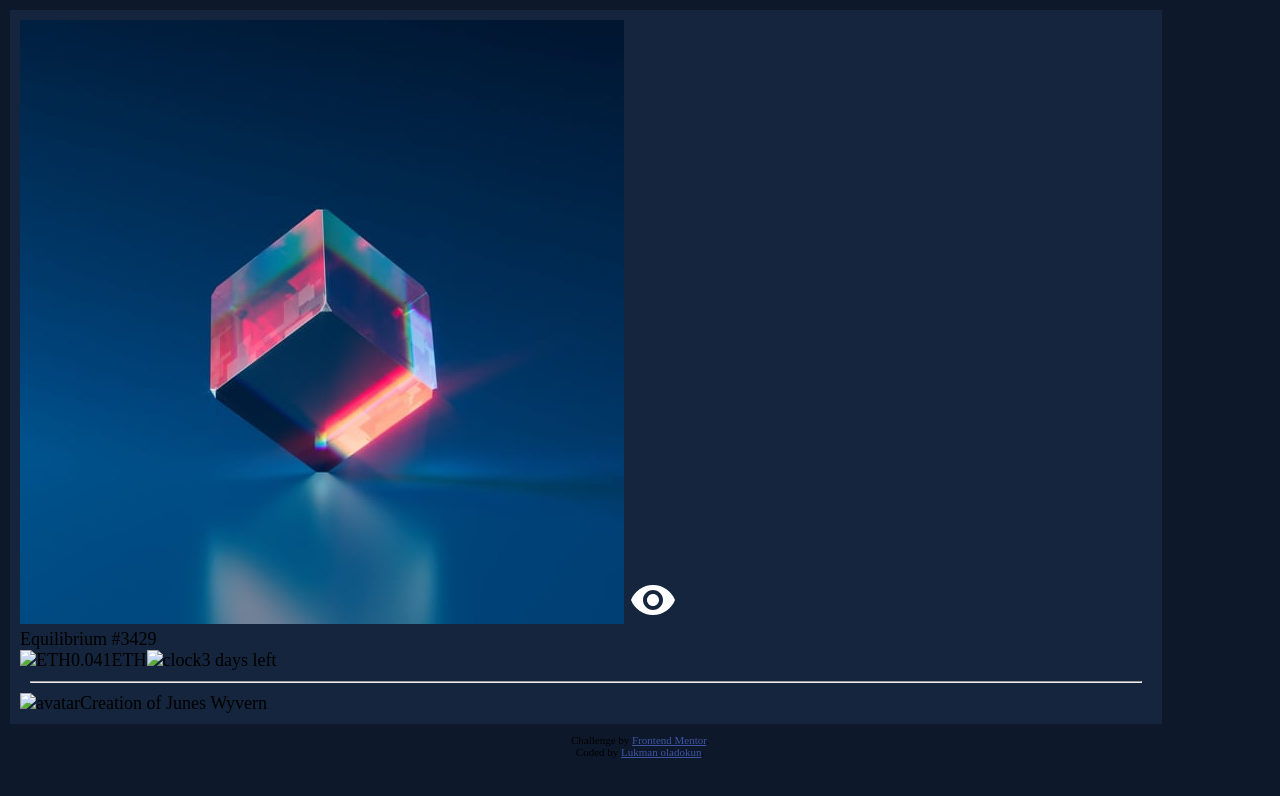
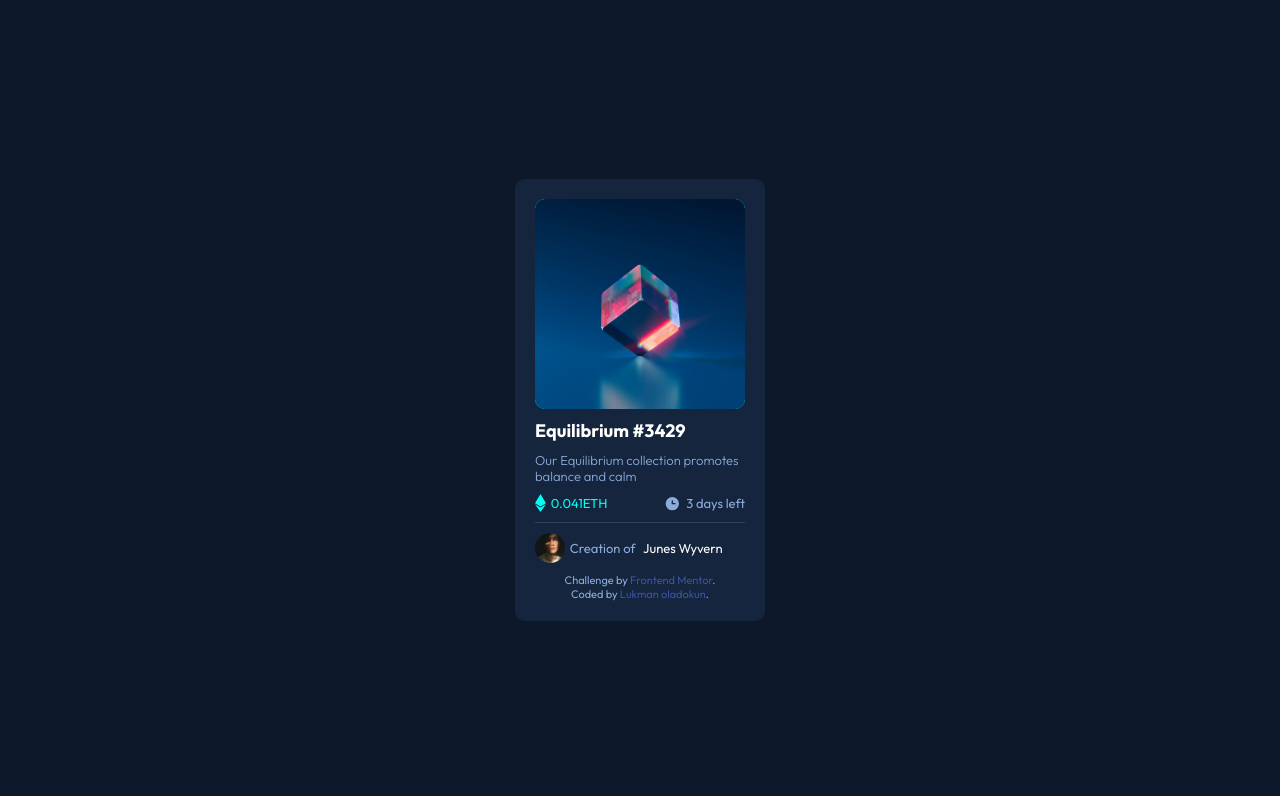
Before and after one commit to OladokunLT/nft-preview-card, a plain HTML site: page index.html in a window 1280 px wide. Drawn offline with Linux system fonts and the light colour scheme.

Commit message:
project updated

```diff
--- a/index.html
+++ b/index.html
@@ -3,42 +3,55 @@
 <head>
   <meta charset="UTF-8">
   <meta name="viewport" content="width=device-width, initial-scale=1.0"> <!-- displays site properly based on user's device -->
-
   <link rel="icon" type="image/png" sizes="32x32" href="./images/favicon-32x32.png">
-
   <title>Frontend Mentor | NFT preview card component</title>
 
   <!-- Feel free to remove these styles or customise in your own stylesheet 👍 -->
   <style>
-    .attribution { font-size: 11px; text-align: center; }
-    .attribution a { color: hsl(228, 45%, 44%); }
+    .attribution { font-size: 11px; text-align: center; margin-top: 10px; }
+    .attribution a { color: hsl(228, 45%, 44%); text-decoration: none; }
   </style>
   <link rel="stylesheet" href="style.css">
 </head>
 <body>
-  <main class="bg-main rounded my mx-auto p-xy w-main flex flex-col">
-    <figure class="mb">
-      <img src="./images/image-equilibrium.jpg" alt="cube">
-      <img src="./images/icon-view.svg" alt="icon-view">
+  <div class="wrapper grid-center h-100vh">
+    <main class="bg-main rounded p-xy w-main flex flex-col">
+      <!-- Hero section -->
+          <figure class="hero-eye-icon grid-center rounded mb">
+            <img class="hero-image img-equilibrium rounded" src="./images/image-equilibrium.jpg" alt="cube">
           </figure>
+
+      <!-- article section -->
       <section class="flex flex-col">
-      <p class="f-size fw text-white hover">Equilibrium #3429</p>
-      <p class="text-white-dirty py"></p>
-      <div class="flex justify-between align-center h-icon">
-        <img src="" alt="ETH"><span class="hover">0.041ETH</span>
-        <img src="" alt="clock"><span class="hover text-white-dirty">3 days left</span>
+        <p class="t-white fw-700">Equilibrium #3429</p>
+        <p class="fw-300 t-small my">Our Equilibrium collection promotes balance and calm</p>
+        <div class="flex justify-between align-center fw-400 t-small">
+          <div class="flex align-center cyan">
+            <img src="./images/icon-ethereum.svg" alt="ETH">
+            <span>0.041ETH</span>
+          </div>
+          <div class="flex align-center">
+            <img src="./images/icon-clock.svg" alt="clock">
+            <span>3 days left</span>
+          </div>
         </div>
       </section>
+
       <hr class="my">
-    <div class="flex f-gap align-center">
-      <img src="" alt="avatar">
-      <p class="text-white-dirty">Creation of <span class="text-white hover">Junes Wyvern</span></p>
+
+      <div class="flex f-gap align-center fw-400">
+        <img src="./images/image-avatar.png" width="30" height="30" alt="avatar">
+        <span class="t-small">Creation of <span class="t-white">Junes Wyvern</span> </span>
       </div>
-  </main>
 
       <footer class="attribution">
         Challenge by <a href="https://www.frontendmentor.io?ref=challenge" target="_blank">Frontend Mentor</a>. <br>
         Coded by <a href="#">Lukman oladokun</a>.
       </footer>
+    </main>
+
+
+
+  </div>
 </body>
 </html>
--- a/style.css
+++ b/style.css
@@ -1,18 +1,13 @@
+  @import url('https://fonts.googleapis.com/css2?family=Outfit:wght@300;400;700&display=swap');
+
 * {
     margin: 0;
     padding: 0;
     box-sizing: border-box;
 }
-
-/* Primary colours */
 :root {
     --Soft-blue: hsl(215, 51%, 70%);
     --Cyan: hsl(178, 100%, 50%);
-
-}
-
- /* Neutral */
-:root{
     --Very-dark-blue-main-BG: hsl(217, 54%, 11%);
     --Very-dark-blue-card-BG: hsl(216, 50%, 16%);
     --Very-dark-blue-line: hsl(215, 32%, 27%);
@@ -22,18 +17,46 @@
 body {
     background: var(--Very-dark-blue-main-BG);
     font-size: var(--paragraph-font-18px);
+    color: var(--Soft-blue);
+    font-family: 'Outfit', sans-serif;
+    font-weight: 400;
+}
+.grid-center {
+    display: grid;
+    place-items: center;
+}
+figure {
+    cursor: pointer;
+}
+.hero-eye-icon {
+    background-color: var(--Cyan);
+    background-image: url(./images/icon-view.svg);
+    background-repeat: no-repeat;
+    background-position: center;
+}
+.hero-image {
+    width: 100%;
+    opacity: 1;
+}
+figure:hover .hero-image {
+    opacity: .5;
+}
+.h-100vh {
+    height: 100vh;
 }
 .bg-main {
     background-color: var(--Very-dark-blue-card-BG);
 }
 .w-main {
-    width: 90vw;
+    width: 250px;
 }
 .mx-auto{
-    margin: 0 auto;
+    margin-right: auto;
+    margin-left: auto;
 }
 .my {
-    margin: 10px;
+    margin-top: 10px;
+    margin-bottom: 10px;
 }
 .flex {
     display: flex;
@@ -41,6 +64,54 @@ body {
 .flex-col {
     flex-direction: column;
 }
+.justify-center {
+    justify-content: center;
+}
+.align-center {
+    align-items: center;
+}
+.justify-between {
+    justify-content: space-between;
+}
 .p-xy {
-    padding: 10px;
+    padding: 20px;
 }
+.rounded {
+    border-radius: 10px;
+}
+.mb {
+    margin-bottom: 10px;
+}
+span {
+    padding-left: 0.3rem;
+}
+.t-white {
+    color: var(--White);
+    cursor: pointer;
+}
+.t-white:hover {
+    color: var(--Cyan);
+}
+.fw-700 {
+    font-weight: 700;
+}
+.fw-400 {
+    font-weight: 400;
+}
+.fw-300 {
+    font-weight: 300;
+}
+.cyan {
+    color: var(--Cyan);
+}
+.py {
+    padding: 10px 0;
+}
+.t-small {
+    font-size: small;
+}
+hr {
+    background: var(--Very-dark-blue-line);
+    border: none;
+    height: 1px;
+}
```
Also changed, not shown: solution-screenshorts/solution-desktop.png (added), solution-screenshorts/solution-mobile.png (added), 2 other files. Lines whose indentation alone changed are shown as unchanged.
